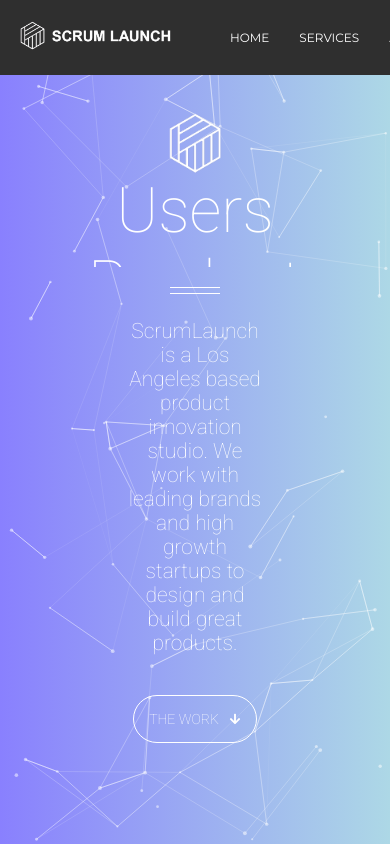
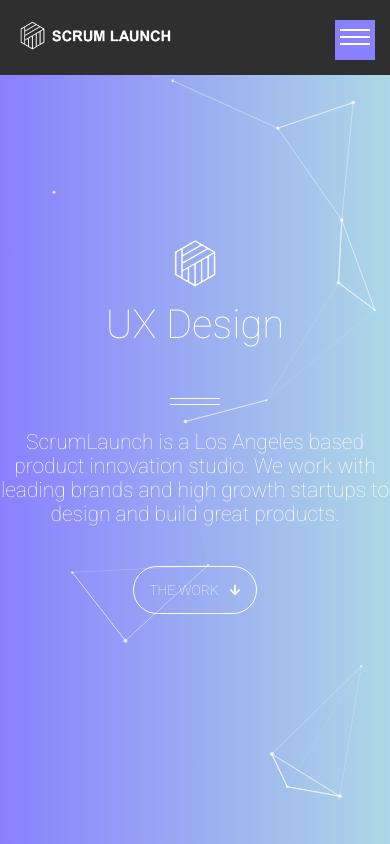
Before and after one commit to arthurolmos/scrumlaunch-clone, a React (Create React App) app: page / in a window 390 px wide. Shown: the top 844 px of the page. Built offline with nearby package versions, Linux system fonts and the light colour scheme.

Commit message:
Fixing performance

```diff
--- a/src/components/header/index.css
+++ b/src/components/header/index.css
@@ -16,6 +16,31 @@
   justify-content: flex-end;
 }
 
+.menu-list-button-container {
+  display: none;
+  align-items: flex-end;
+  justify-content: flex-end;
+  align-self: flex-end;
+  flex: 1;
+}
+
+.menu-list-button {
+  display: flex;
+  flex-direction: column;
+  justify-content: center;
+  align-items: center;
+  background-color: #8980fe;
+  width: 40px;
+  height: 40px;
+}
+
+.menu-list-button-stripes {
+  width: 30px;
+  height: 2px;
+  background-color: white;
+  margin-bottom: 5px;
+}
+
 .header {
   display: flex;
   position: fixed;
@@ -26,6 +51,8 @@
   align-items: center;
   padding: 15px;
   z-index: 1;
+  flex-wrap: wrap;
+  max-width: 100vw;
 }
 
 .menu-list {
@@ -41,3 +68,40 @@
 .menu-list-item {
   padding: 15px;
 }
+
+.menu-list-container-collapsable {
+  flex: 1;
+  display: none;
+  background-color: rgb(47, 47, 47);
+  width: 100vw;
+  max-width: 100vw;
+  position: absolute;
+  top: 70px;
+  left: 0;
+  right: 0;
+  transition: all 1s ease;
+  overflow: hidden;
+}
+
+.menu-list-collapsable {
+  font-size: 12px;
+  text-transform: uppercase;
+  color: white;
+  list-style: none;
+  display: block;
+  font-family: "Montserrat", sans-serif;
+}
+
+@media screen and (max-width: 600px) {
+  .menu-list-container {
+    display: none;
+  }
+
+  .menu-list-button-container {
+    display: flex;
+  }
+
+  .menu-list-container-collapsable {
+    display: block;
+  }
+}
--- a/src/components/header/index.tsx
+++ b/src/components/header/index.tsx
@@ -32,9 +32,12 @@
     ref.current?.scrollIntoView({ behavior: "smooth" });
   }
 
+  const [open, setOpen] = React.useState(false);
+  const toggle = () => setOpen(!open);
+
   return (
     <div className="header">
-      <div style={{ flex: 1 }}>
+      <div>
         <a href="/">
           <img src="main_logo.png" alt="Scrum Launch" width={160} />
         </a>
@@ -56,6 +59,34 @@
           })}
         </ul>
       </div>
+
+      <div className="menu-list-button-container" onClick={toggle}>
+        <div className="menu-list-button">
+          <div className="menu-list-button-stripes" />
+          <div className="menu-list-button-stripes" />
+          <div className="menu-list-button-stripes" />
+        </div>
+      </div>
+
+      <div
+        className="menu-list-container-collapsable"
+        style={{ height: open ? 350 : 0 }}
+      >
+        <ul className="menu-list-collapsable">
+          {menu.map((item, index) => {
+            return (
+              <li className="menu-list-item" key={index}>
+                <div
+                  onClick={() => item.ref && scrollToView(item.ref)}
+                  className="menu-link"
+                >
+                  {item.title}
+                </div>
+              </li>
+            );
+          })}
+        </ul>
+      </div>
     </div>
   );
 }
--- a/src/components/jumbotron/index.css
+++ b/src/components/jumbotron/index.css
@@ -22,10 +22,18 @@
   margin-bottom: 5px;
 }
 
+.jumbotron-wrapper {
+  width: 100%;
+  margin: 0;
+  padding: 0;
+  overflow: hidden;
+  position: relative;
+}
+
 .jumbotron-slider {
   margin-bottom: 20px;
   overflow: hidden;
-  height: 80px;
+  height: 40px;
 }
 
 .jumbotron-h1 {
@@ -67,3 +75,41 @@
 .jumbotron-button:hover {
   background-color: #8980fe;
 }
+
+.jumbotron-logo {
+  width: 100px;
+}
+
+.jumbotron-slider-container {
+  display: block;
+  margin-bottom: 20px;
+  overflow: hidden;
+  height: 80px;
+}
+
+@media screen and (max-width: 600px) {
+  .inner-jumbotron-container {
+    width: 100%;
+  }
+
+  .jumbotron-logo {
+    width: 80px;
+  }
+
+  .jumbotron-slider {
+    margin-bottom: 20px;
+    overflow: hidden;
+    height: 30px;
+  }
+
+  .jumbotron-slider-container {
+    height: 40;
+  }
+
+  .jumbotron-h1 {
+    font-family: "Roboto", sans-serif;
+    font-size: 40px;
+    font-weight: 100;
+    color: white;
+  }
+}
--- a/src/components/jumbotron/index.tsx
+++ b/src/components/jumbotron/index.tsx
@@ -37,6 +37,7 @@
     return () => clearTimeout();
   }, [isScrolling, values.length, active]);
 
+  const particles = React.useMemo(() => {
     const particlesInit = (main: any) => {
       console.log(main);
 
@@ -48,17 +49,6 @@
     };
 
     return (
-    <div
-      style={{
-        width: "100%",
-        height: window.innerHeight,
-        margin: "0",
-        padding: "0",
-        overflow: "hidden",
-        position: "relative",
-      }}
-      ref={homeRef}
-    >
       <Particles
         id="tsparticles"
         init={particlesInit}
@@ -141,17 +131,26 @@
           fullScreen: false,
         }}
       />
+    );
+  }, []);
+
+  return (
+    <div
+      style={{
+        height: window.innerHeight,
+      }}
+      className="jumbotron-wrapper"
+      ref={homeRef}
+    >
+      {particles}
       <div className="jumbotron">
         <div className="inner-jumbotron-container">
-          <img src="logo_center.png" alt="Logo Center" width={100} />
-          <div
-            style={{
-              display: "block",
-              marginBottom: 20,
-              overflow: "hidden",
-              height: 80,
-            }}
-          >
+          <img
+            src="logo_center.png"
+            alt="Logo Center"
+            className="jumbotron-logo"
+          />
+          <div className="jumbotron-slider-container">
             <div
               style={{
                 display: "flex",
--- a/src/components/services/index.tsx
+++ b/src/components/services/index.tsx
@@ -233,7 +233,7 @@
         <div className={`services-grid-container ${show}`}>
           {values.map((item, index) => {
             return (
-              <div className="services-list-item">
+              <div className="services-list-item" key={index}>
                 <div style={{ color: "#8980fe" }}>{item.icon}</div>
                 <h3>{`${index + 1}. ${item.title}`}</h3>
                 <p>{item.description}</p>
@@ -264,9 +264,9 @@
             </div>
             <div className="services-modal-body">
               <p>{modalItem?.info.description}</p>
-              {modalItem?.info.sub?.map((item) => {
+              {modalItem?.info.sub?.map((item, index) => {
                 return (
-                  <>
+                  <div key={index}>
                     <h5>{item.title}</h5>
                     {typeof item.description === "string" ? (
                       <p>{item.description}</p>
@@ -277,7 +277,7 @@
                         })}
                       </ul>
                     )}
-                  </>
+                  </div>
                 );
               })}
             </div>
```
Lines whose indentation alone changed are shown as unchanged.
